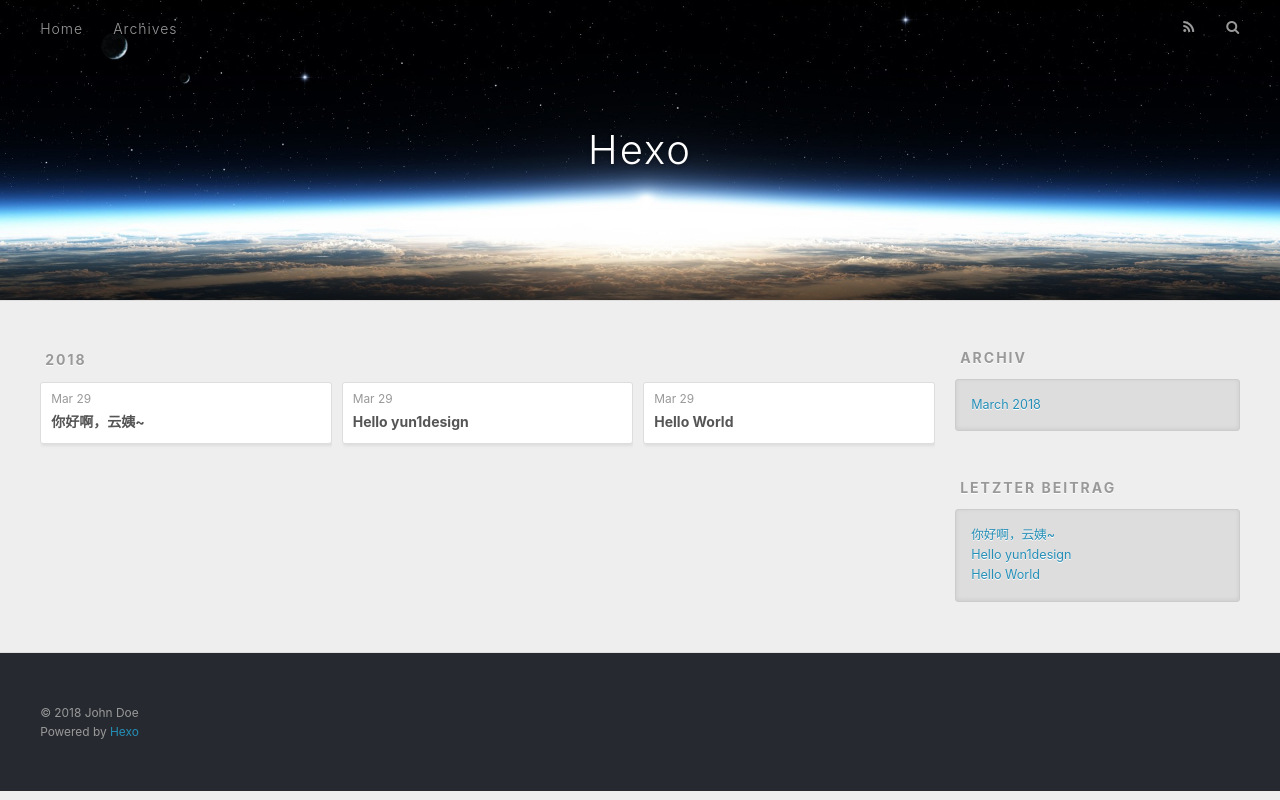
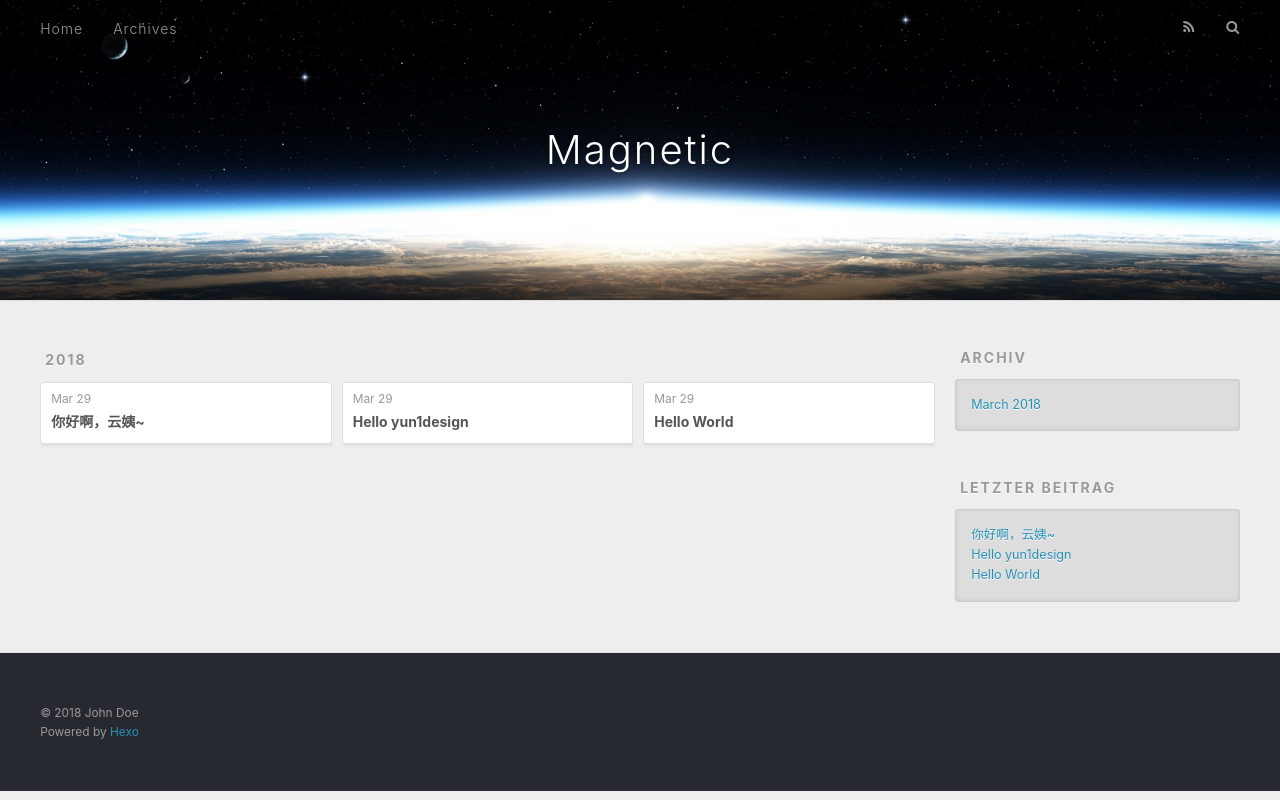
Before and after one commit to KillGit/killgit.github.io, a plain HTML site: page archives/2018/03/index.html in a window 1280 px wide. Drawn offline with nearby package versions, Linux system fonts and the light colour scheme.

Commit message:
Site updated: 2018-03-30 09:43:10

```diff
--- a/archives/2018/03/index.html
+++ b/archives/2018/03/index.html
@@ -5,16 +5,16 @@
 
 
 
-  <title>Archiv: 2018/3 | Hexo</title>
+  <title>Archiv: 2018/3 | Magnetic</title>
   <meta name="viewport" content="width=device-width, initial-scale=1, maximum-scale=1">
   <meta property="og:type" content="website">
-<meta property="og:title" content="Hexo">
+<meta property="og:title" content="Magnetic">
 <meta property="og:url" content="http://yoursite.com/archives/2018/03/index.html">
-<meta property="og:site_name" content="Hexo">
+<meta property="og:site_name" content="Magnetic">
 <meta name="twitter:card" content="summary">
-<meta name="twitter:title" content="Hexo">
+<meta name="twitter:title" content="Magnetic">
 
-    <link rel="alternate" href="/atom.xml" title="Hexo" type="application/atom+xml">
+    <link rel="alternate" href="/atom.xml" title="Magnetic" type="application/atom+xml">
 
 
     <link rel="icon" href="/favicon.png">
@@ -33,7 +33,7 @@
   <div id="header-outer" class="outer">
     <div id="header-title" class="inner">
       <h1 id="logo-wrap">
-        <a href="/" id="logo">Hexo</a>
+        <a href="/" id="logo">Magnetic</a>
       </h1>
 
     </div>
```
Also changed, not shown: 2018/03/29/Hello-yun1design/index.html (+4 -4 lines), 2018/03/29/hello-world/index.html (+4 -4 lines), 2018/03/29/你好啊，云姨/index.html (+4 -4 lines), archives/2018/index.html (+6 -6 lines), archives/index.html (+6 -6 lines), index.html (+6 -6 lines).
